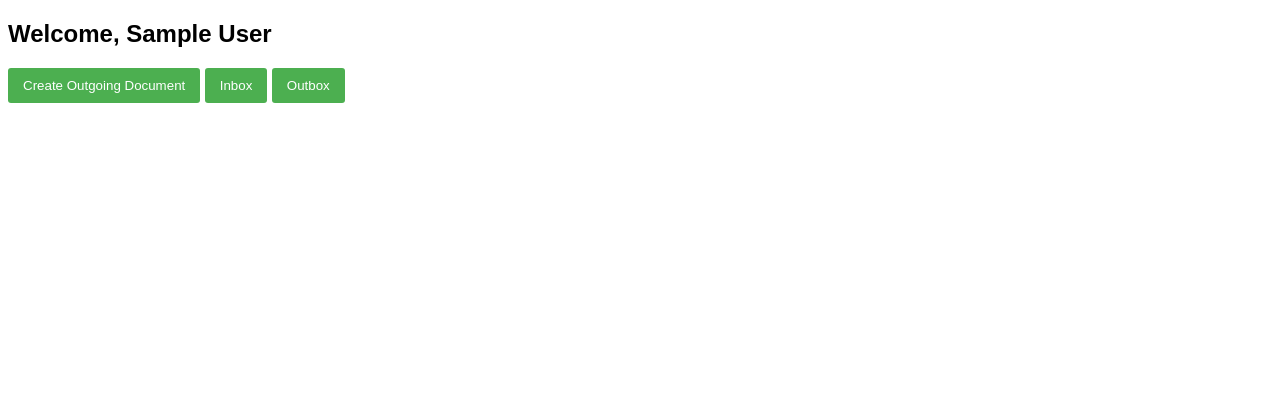
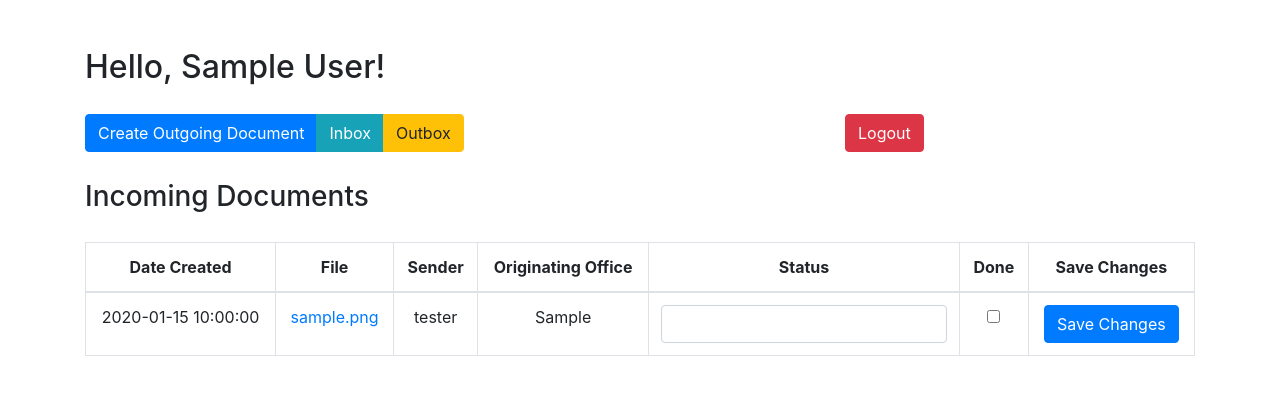
Before and after one commit to kjdutaro/db_finalexam, a PHP site: page /home.php in a window 1280 px wide. Shown: the top 395 px of the page. Run offline with PHP 8.4, Linux system fonts and the light colour scheme; the visitor is signed in with stand-in values (Sample User, id 1); data comes from the database, SQL or seed files in the repository; tables that the repository leaves empty hold one stand-in row (values such as "Sample post"); some libraries are stand-ins or nearby versions.

Commit message:
initial committed

```diff
--- a/db_file/db.sql
+++ b/db_file/db.sql
@@ -5,6 +5,7 @@ USE DocumentTracking;
 CREATE TABLE IF NOT EXISTS Document (
     document_id INT PRIMARY KEY AUTO_INCREMENT,
     file_path VARCHAR(255) NOT NULL,
+    file_name VARCHAR(255) NOT NULL,
     DateCreated DATETIME,
     status VARCHAR(1000),
     isAccomplished BOOLEAN DEFAULT FALSE
--- a/doc_handler.php
+++ b/doc_handler.php
@@ -52,7 +52,7 @@ function fileUpload($file)
 
         $uploadDirectory = './uploads/';
 
-        $uploadedFilePath = $uploadDirectory . uniqid() . '_' . basename($file['name']);
+        $uploadedFilePath = uniqid() . '_' . basename($file['name']);
 
         if (move_uploaded_file($file['tmp_name'], $uploadedFilePath)) {
             return $uploadedFilePath;
@@ -64,7 +64,7 @@ function fileUpload($file)
     }
 }
 //to db
-function sendDocument($recipientEmail, $originOffice, $uploadedFilePath)
+function sendDocument($recipientEmail, $originOffice, $uploadedFilePath, $filename)
 {
     global $conn;
 
@@ -77,8 +77,8 @@ function sendDocument($recipientEmail, $originOffice, $uploadedFilePath)
         $recipientRow = $recipientResult->fetch_assoc();
         $recipientId = $recipientRow['personnel_id'];
 
-        $insertDocumentQuery = "INSERT INTO Document (file_path, DateCreated, isAccomplished)
-                                VALUES ('$uploadedFilePath', NOW(), FALSE)";
+        $insertDocumentQuery = "INSERT INTO Document (file_path, file_name, DateCreated, isAccomplished)
+                                VALUES ('$uploadedFilePath', '$filename', NOW(), FALSE)";
         $conn->query($insertDocumentQuery);
 
         $documentId = $conn->insert_id;
@@ -109,7 +109,7 @@ function getInboxDocuments()
 
     $userId = $_SESSION['user_id'];
 
-    $inboxQuery = "SELECT document.document_id, document.DateCreated, document.file_path, personnel.name, trackdetails.origin_office, document.status, document.isAccomplished
+    $inboxQuery = "SELECT recipient.track_id, document.document_id, document.DateCreated, document.file_path, document.file_name, personnel.name, trackdetails.origin_office, document.status, document.isAccomplished
     FROM Document
 	JOIN trackdetails ON document.document_id = trackdetails.document_id
     JOIN recipient ON trackdetails.track_id = recipient.track_id
@@ -140,7 +140,7 @@ function getOutboxDocuments()
 
     $userId = $_SESSION['user_id'];
 
-    $outboxQuery = "SELECT document.document_id, document.DateCreated, document.file_path, personnel.name, trackdetails.origin_office, document.status, document.isAccomplished
+    $outboxQuery = "SELECT sender.track_id, document.document_id, document.DateCreated, document.file_path, document.file_name, personnel.name, trackdetails.origin_office, document.status, document.isAccomplished
     FROM Document
 	JOIN trackdetails ON document.document_id = trackdetails.document_id
     JOIN recipient ON trackdetails.track_id = recipient.track_id
--- a/home.php
+++ b/home.php
@@ -16,11 +16,13 @@ if (isset($_POST['create_outgoing'])) {
 
     $originOffice = $_POST['origin_office'];
     $targetRecipient = $_POST['target_recipient'];
+    $file = $_FILES['document_file'];
 
-    $uploadedFile = fileUpload($_FILES['document_file']);
+    $uploadedFile = fileUpload($file);
+    $filename = basename($file['name']);
 
     if ($uploadedFile == true) {
-        $success = sendDocument($targetRecipient, $originOffice, $uploadedFile);
+        $success = sendDocument($targetRecipient, $originOffice, $uploadedFile, $filename);
 
         echo '<script>';
         if ($success) {
@@ -41,52 +43,88 @@ if (isset($_POST['create_outgoing'])) {
 <head>
     <meta charset="UTF-8">
     <meta name="viewport" content="width=device-width, initial-scale=1.0">
-    <link rel="stylesheet" href="style.css">
+    <link rel="stylesheet" href="https://stackpath.bootstrapcdn.com/bootstrap/4.5.2/css/bootstrap.min.css">
     <title>Document Tracking System</title>
+
+    <script>
+        //for panels
+        function openPanel(panelId) {
+            var panels = document.querySelectorAll('.panel');
+            panels.forEach(function(panel) {
+                panel.style.display = 'none';
+            });
+            var panel = document.getElementById(panelId);
+            panel.style.display = 'block';
+        }
+        //for download
+        function downloadDocument(filePath, fileName) {
+            var link = document.createElement('a');
+            link.href = 'doc_validator.php?file=' + encodeURIComponent(filePath);
+            link.download = fileName;
+            link.click();
+        }
+    </script>
 </head>
 
 <body>
 
-    <div class="container">
-        <h2>Welcome, <?php echo $_SESSION['user_name'] ?> </h2>
-
-        <button onclick="openPanel('create-outgoing')">Create Outgoing Document</button>
-        <button onclick="openPanel('incoming-documents')">Inbox</button>
-        <button onclick="openPanel('outbox')">Outbox</button>
-        <section class="lbtn">
-            <form method="post" action="home.php">
-                <input type="hidden" name="logout" value="1">
-                <button type="submit">Logout</button>
-            </form>
-        </section>
+    <div class="container mt-5">
+        <h2>Hello, <?php echo $_SESSION['user_name'] ?>!</h2>
+        <div style="height: 20px;"></div>
+        <div class="row mb-3">
+            <div class="col-md-8">
+                <div class="btn-group">
+                    <button onclick="openPanel('create-outgoing')" class="btn btn-primary">Create Outgoing
+                        Document</button>
+                    <button onclick="openPanel('incoming-documents')" class="btn btn-info">Inbox</button>
+                    <button onclick="openPanel('outbox')" class="btn btn-warning">Outbox</button>
+                </div>
+            </div>
+            <div class="col-md-4">
+                <form method="post" action="home.php">
+                    <input type="hidden" name="logout" value="1">
+                    <button type="submit" class="btn btn-danger">Logout</button>
+                </form>
+            </div>
+            <div style="height: 50px;"></div>
+        </div>
     </div>
 
-    <div>
+    <div class="container">
 
         <!-- Outgoing -->
 
-        <section class="create-outgoing">
-            <h3>Create Outgoing Document</h3>
-            <form method='post' action='home.php' enctype='multipart/form-data'>
-                <label for='origin_office'>Originating Office:</label>
-                <input type='text' name='origin_office' required><br>
+        <section id="create-outgoing" class="panel" style="display: none;">
+            <div class="container">
+                <h3 class="mb-4">Create Outgoing Document</h3>
+                <form method="post" action="home.php" enctype="multipart/form-data">
 
-                <label for='target_recipient'>Target Recipient:</label>
-                <input type='text' name='target_recipient' required><br>
+                    <div class="form-group">
+                        <label for="origin_office">Originating Office:</label>
+                        <input type="text" class="form-control" name="origin_office" required>
+                    </div>
 
-                <label for='document_file'>Upload Document:</label>
-                <input type='file' name='document_file' required><br>
+                    <div class="form-group">
+                        <label for="target_recipient">Target Recipient:</label>
+                        <input type="text" class="form-control" name="target_recipient" required>
+                    </div>
 
-                <button type='submit' name='create_outgoing'>Create Document</button>
-            </form>
+                    <div class="form-group">
+                        <label for="document_file">Upload Document:</label>
+                        <input type="file" class="form-control-file" name="document_file" required>
+                    </div>
 
+                    <button type="submit" class="btn btn-success" name="create_outgoing">Send Document</button>
 
+                </form>
+
+            </div>
         </section>
 
         <!-- Inbox -->
-        <section class="incoming-documents">
+        <section id="incoming-documents" class="panel">
             <h3>Incoming Documents</h3>
-
+            <div style="height: 20px;"></div>
             <?php
             $inboxDocuments = getInboxDocuments();
 
@@ -94,74 +132,87 @@ if (isset($_POST['create_outgoing'])) {
                 echo "<p>No documents in your inbox.</p>";
             } else {
                 echo "<form method='post' action='doc_handler.php'>";
-                echo "<table border='1'>";
+                echo "<table class='table table-bordered'>";
+                echo "<thead class='text-center'>";
+                echo "<tr>";
+                echo "<th>Date Created</th>";
+                echo "<th>File</th>";
+                echo "<th>Sender</th>";
+                echo "<th>Originating Office</th>";
+                echo "<th colspan='2'>Status</th>";
+                echo "<th>Done</th>";
+                echo "<th colspan='7'>Save Changes</th>";
+                echo "</tr>";
+                echo "</thead>";
+                echo "<tbody class='text-center'>";
                 foreach ($inboxDocuments as $document) {
+                    $filename = $document['file_name'];
+                    $filepath = $document['file_path'];
                     echo "<tr>";
                     echo "<td>{$document['DateCreated']}</td>";
-                    echo "<td><a href='javascript:void(0);' onclick='openDocument(\"{$document['file_path']}\")'>View/Download</a></td>";
+                    echo "<td><a href='javascript:void(0);' onclick='downloadDocument(\"$filepath\", \"$filename\")'>$filename</a></td>";
                     echo "<td>{$document['name']}</td>";
                     echo "<td>{$document['origin_office']}</td>";
-                    echo "<td colspan='2'><input type='text' name='comment[{$document['status']}]' style='width: 100%;'></td>";
+                    echo "<td colspan='2'><input type='text' class='form-control' name='comment[{$document['status']}]' style='width: 100%;'></td>";
+                    echo "<td><input type='checkbox' name='accomplished[]' value='{$document['isAccomplished']}' id='chk{$document['document_id']}'></td>";
+                    echo "<td colspan='7'><button type='submit' class='btn btn-primary' name='save_comments'>Save Changes</button></td>";
+                    echo "<td style='display:none'>{$document['track_id']}</td>";
 
-                    echo "<td><input type='checkbox' name='accomplished[]' value='{$document['isAccomplished']}' id='chk{$document['document_id']}'>";
-                    echo "<label for='chk{$document['document_id']}'> Done</label></td>";
-
-
-                    echo "<td colspan='7'><button type='submit' name='save_comments'>Save Changes</button></td>";
                     echo "</tr>";
                 }
-
+                echo "</tbody>";
                 echo "</table>";
                 echo "</form>";
-
-                // js open docu in browser
-                echo "<script>
-        function openDocument(filePath) {
-            window.open('doc_viewer.php?file=' + encodeURIComponent(filePath), '_blank');
-        }
-    </script>";
             }
             ?>
         </section>
 
-
-        <!-- outbox -->
-        <section id="outbox">
+        <!-- Outbox -->
+        <section id="outbox" class="panel" style="display: none;">
             <h3>Outbox</h3>
-
+            <div style="height: 20px;"></div>
             <?php
-
             $outgoingDocuments = getOutboxDocuments();
 
             if (empty($outgoingDocuments)) {
                 echo "<p>No documents in your outbox.</p>";
             } else {
-                echo "<table border='1'>";
+                echo "<table class='table table-bordered'>";
+                echo "<thead class='text-center'>";
+                echo "<tr>";
+                echo "<th>Date Created</th>";
+                echo "<th>File</th>";
+                echo "<th>Name</th>";
+                echo "<th>Originating Office</th>";
+                echo "<th>Status</th>";
+                echo "<th>Accomplished</th>";
+                echo "</tr>";
+                echo "</thead>";
+                echo "<tbody class='text-center'>";
                 foreach ($outgoingDocuments as $document) {
+                    $filename = $document['file_name'];
                     echo "<tr>";
                     echo "<td>{$document['DateCreated']}</td>";
-                    echo "<td><a href='javascript:void(0);' onclick='openDocument(\"{$document['file_path']}\")'>View/Download</a></td>";
+                    echo "<td><a href='javascript:void(0);' onclick='downloadDocument(\"{$document['file_path']}\")'>$filename</a></td>";
                     echo "<td>{$document['name']}</td>";
                     echo "<td>{$document['origin_office']}</td>";
                     echo "<td>{$document['status']}</td>";
-                    echo "<td>" . ($document['isAccomplished'] ? 'Done' : 'Not Done') . "</td>";
+                    echo "<td>" . ($document['isAccomplished'] ? 'Yes' : 'No') . "</td>";
+                    echo "<td style='display:none'>{$document['track_id']}</td>";
                     echo "</tr>";
                 }
+                echo "</tbody>";
                 echo "</table>";
 
-                // js open docu in browser
-                echo "<script>
-        function openDocument(filePath) {
-            window.open('doc_viewer.php?file=' + encodeURIComponent(filePath), '_blank');
-        }
-    </script>";
             }
             ?>
         </section>
 
-
     </div>
 
+    <script src="https://code.jquery.com/jquery-3.5.1.slim.min.js"></script>
+    <script src="https://cdn.jsdelivr.net/npm/@popperjs/core@2.10.2/dist/umd/popper.min.js"></script>
+    <script src="https://stackpath.bootstrapcdn.com/bootstrap/4.5.2/js/bootstrap.min.js"></script>
 </body>
 
 </html>
--- a/style.css
+++ b/style.css
@@ -1,76 +1,20 @@
 body {
-  font-family: Arial, sans-serif;
-}
-
-.container {
-  margin: 0 auto;
-}
-
-.incoming-documents,
-.create-outgoing {
-  margin-bottom: 20px;
-}
-
-.error {
-  color: red;
+    background-color: #f8f9fa;
+    height: 100vh;
+    margin: 0;
 }
 
 .login-container {
-  max-width: 400px;
-  margin: 0 20px;
-  padding: 20px;
-  border: 1px solid #ccc;
-  border-radius: 5px;
-  margin-top: 50px;
+    max-width: 400px;
+    width: 100%;
+    background-color: #fff;
+    padding: 20px;
+    border-radius: 5px;
+    box-shadow: 0 0 10px rgba(0, 0, 0, 0.1);
+    text-align: center;
 }
 
-.login-container .input {
-  max-width: 300px;
+.login-container h2 {
+    color: #007bff;
+    margin-bottom: 20px;
 }
-
-label {
-  display: block;
-  margin-bottom: 5px;
-}
-
-input {
-  width: 100%;
-  padding: 8px;
-  margin-bottom: 10px;
-}
-
-button {
-  background-color: #4caf50;
-  color: white;
-  padding: 10px 15px;
-  border: none;
-  border-radius: 3px;
-  cursor: pointer;
-}
-
-section {
-  display: none;
-}
-
-section.active {
-  display: block;
-}
-
-.popup {
-  display: none;
-  position: fixed;
-  top: 50%;
-  left: 50%;
-  transform: translate(-50%, -50%);
-  padding: 20px;
-  background-color: #fff;
-  border: 1px solid #ccc;
-  z-index: 1;
-}
-
-.close {
-  position: absolute;
-  top: 10px;
-  right: 10px;
-  cursor: pointer;
-}
```
Also changed, not shown: doc_validator.php (added, +27 -0 lines), doc_viewer.php (deleted, +0 -26 lines), index.php (+19 -7 lines), uploads/657e95176beca_WATERBILLS.PNG (deleted), 9 other files.
